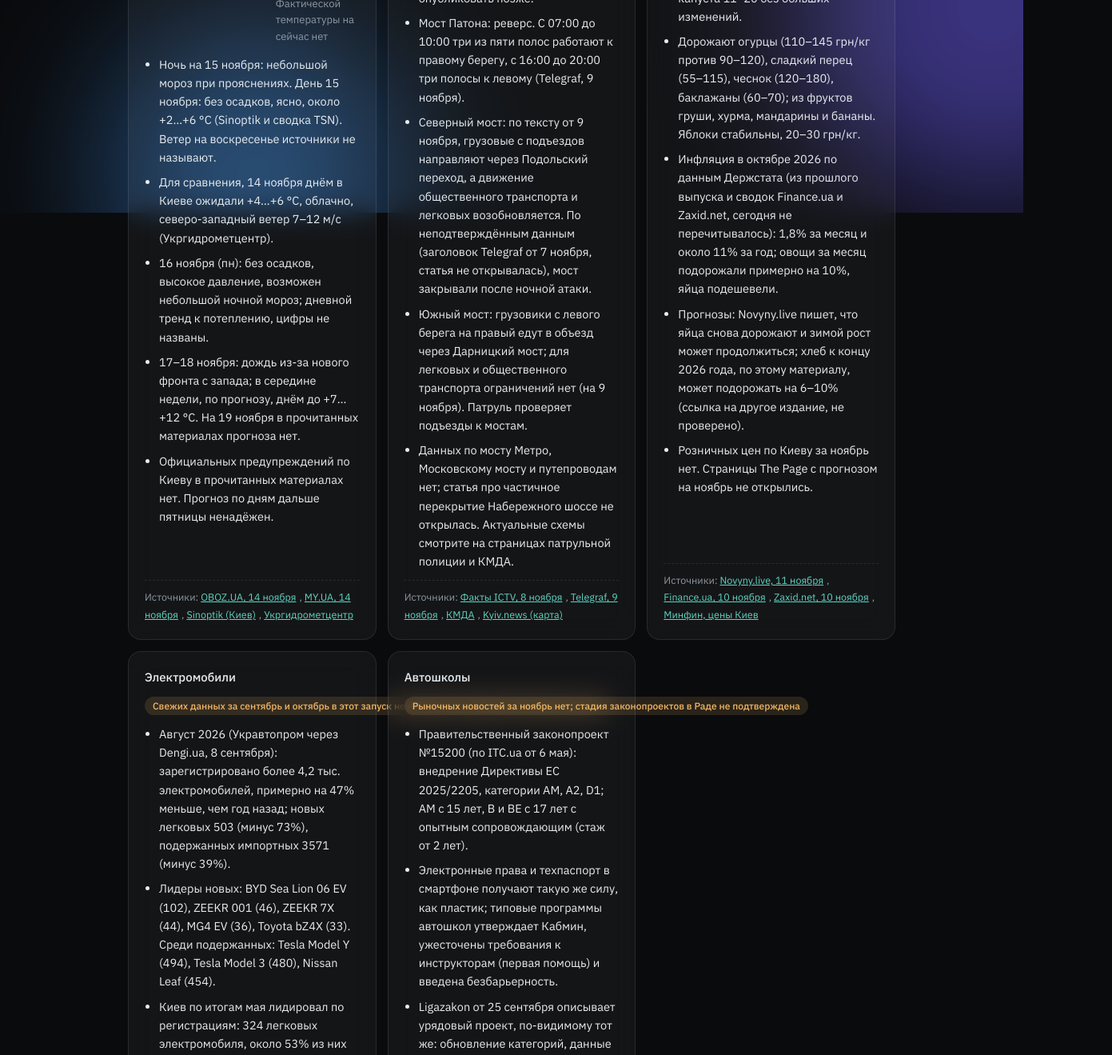
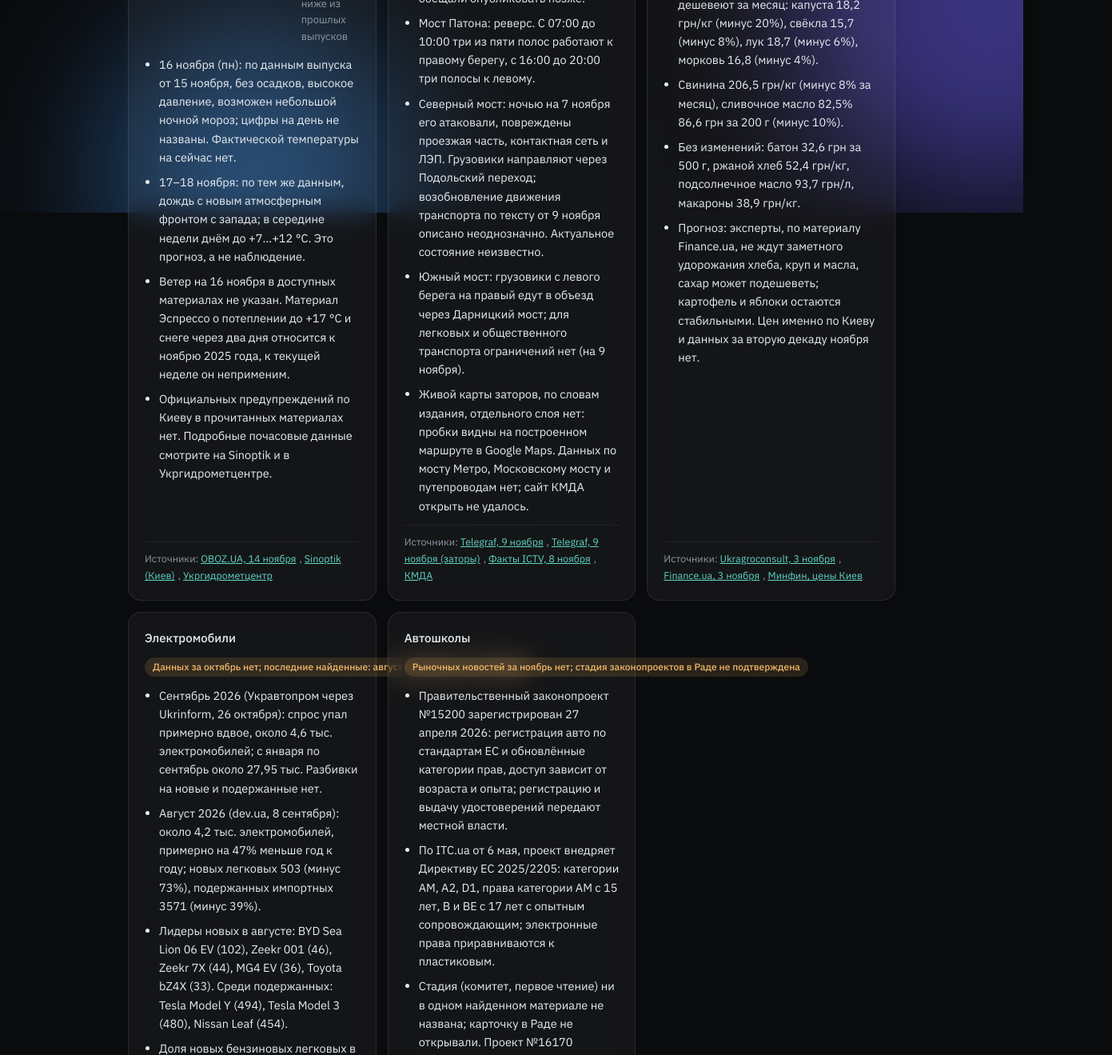
Before and after one commit to Sash5385/Digest, a plain HTML site: page kyiv/index.html in a window 1280 px wide. Shown: the part 534-1853 px from the top of the page at 80% size, 1391 px wide, since content can reach past the window. Drawn offline with Linux system fonts and the light colour scheme; a web font is replaced by a local one.

Commit message:
Обновление инфопанели Киев 16.11.2026

```diff
--- a/kyiv/index.html
+++ b/kyiv/index.html
@@ -141,7 +141,7 @@ code { font-family: var(--font-mono); font-size: 0.9em; background: var(--code-b
 </div>
 <div class="wrap">
   <header>
-    <div class="eyebrow">Обновлено · 15 ноября 2026, 09:48 по Киеву · часть данных свежая, часть из прошлых выпусков</div>
+    <div class="eyebrow">Обновлено · 16 ноября 2026, 09:52 по Киеву · часть данных за прошлые дни</div>
     <h1>Инфопанель <em>Киев</em></h1>
     <p class="lead">Погода, перекрытия дорог, цены, электромобили и новости автошкол. Данные собираются веб-поиском.</p>
     <a class="back" href="/">← Оба дайджеста</a>
@@ -150,64 +150,63 @@ code { font-family: var(--font-mono); font-size: 0.9em; background: var(--code-b
   <div class="grid">
       <article class="card">
         <h2>Погода</h2>
-        <span class="pill warn" style="align-self:flex-start">Данные за 14 ноября (утро); сводки на 15 ноября в тексте нет, это прогноз</span>
-        <div class="weather-now"><div class="temp">+2…+6 °C</div><div class="desc">Прогноз на день 15 ноября: без осадков, ясно; ночью небольшой мороз. Фактической температуры на сейчас нет</div></div>
+        <span class="pill warn" style="align-self:flex-start">Свежей сводки на 16 ноября 2026 получить не удалось; ниже прогноз из прошлых выпусков</span>
+        <div class="weather-now"><div class="temp">нет данных</div><div class="desc">Актуальной температуры на сейчас получить не удалось; прогноз ниже из прошлых выпусков</div></div>
         <ul>
-          <li>Ночь на 15 ноября: небольшой мороз при прояснениях. День 15 ноября: без осадков, ясно, около +2…+6 °C (Sinoptik и сводка TSN). Ветер на воскресенье источники не называют.</li>
-          <li>Для сравнения, 14 ноября днём в Киеве ожидали +4…+6 °C, облачно, северо-западный ветер 7–12 м/с (Укргидрометцентр).</li>
-          <li>16 ноября (пн): без осадков, высокое давление, возможен небольшой ночной мороз; дневной тренд к потеплению, цифры не названы.</li>
-          <li>17–18 ноября: дождь из-за нового фронта с запада; в середине недели, по прогнозу, днём до +7…+12 °C. На 19 ноября в прочитанных материалах прогноза нет.</li>
-          <li>Официальных предупреждений по Киеву в прочитанных материалах нет. Прогноз по дням дальше пятницы ненадёжен.</li>
+          <li>16 ноября (пн): по данным выпуска от 15 ноября, без осадков, высокое давление, возможен небольшой ночной мороз; цифры на день не названы. Фактической температуры на сейчас нет.</li>
+          <li>17–18 ноября: по тем же данным, дождь с новым атмосферным фронтом с запада; в середине недели днём до +7…+12 °C. Это прогноз, а не наблюдение.</li>
+          <li>Ветер на 16 ноября в доступных материалах не указан. Материал Эспрессо о потеплении до +17 °C и снеге через два дня относится к ноябрю 2025 года, к текущей неделе он неприменим.</li>
+          <li>Официальных предупреждений по Киеву в прочитанных материалах нет. Подробные почасовые данные смотрите на Sinoptik и в Укргидрометцентре.</li>
         </ul>
-        <div class="sources">Источники: <a href="https://www.obozrevatel.com/ukr/section-zhizn-stolitsyi/news-teplo-povernetsya-prohnoz-pohody-dlya-kyyeva-na-oblasti-na-nastupni-pyat-dib-14-11-2026.html" target="_blank" rel="noopener">OBOZ.UA, 14 ноября</a>, <a href="https://my.ua/uk/news/cluster/2026-11-14-kiyiv-nakrivaie-rizke-pokholodannia-sinoptiki-nazvali-tochni-dati-i-koli-poteplishaie-detalnii-prognoz" target="_blank" rel="noopener">MY.UA, 14 ноября</a>, <a href="https://sinoptik.ua/pohoda/kyiv" target="_blank" rel="noopener">Sinoptik (Киев)</a>, <a href="https://meteo.gov.ua/" target="_blank" rel="noopener">Укргидрометцентр</a></div>
+        <div class="sources">Источники: <a href="https://www.obozrevatel.com/ukr/section-zhizn-stolitsyi/news-teplo-povernetsya-prohnoz-pohody-dlya-kyyeva-na-oblasti-na-nastupni-pyat-dib-14-11-2026.html" target="_blank" rel="noopener">OBOZ.UA, 14 ноября</a>, <a href="https://sinoptik.ua/pohoda/kyiv" target="_blank" rel="noopener">Sinoptik (Киев)</a>, <a href="https://meteo.gov.ua/" target="_blank" rel="noopener">Укргидрометцентр</a></div>
       </article>
       <article class="card">
         <h2>Перекрытия дорог</h2>
-        <span class="pill warn" style="align-self:flex-start">Новых сводок после 9 ноября нет; статус на 15 ноября не подтверждён</span>
+        <span class="pill warn" style="align-self:flex-start">Последние найденные сводки от 9 ноября; статус на 16 ноября не подтверждён</span>
         <ul>
-          <li>С 9 ноября в Киеве действуют резервные схемы движения через Днепр по трём мостам (МВД, по сообщению Фактов ICTV от 8 ноября); подробные схемы обещали опубликовать позже.</li>
-          <li>Мост Патона: реверс. С 07:00 до 10:00 три из пяти полос работают к правому берегу, с 16:00 до 20:00 три полосы к левому (Telegraf, 9 ноября).</li>
-          <li>Северный мост: по тексту от 9 ноября, грузовые с подъездов направляют через Подольский переход, а движение общественного транспорта и легковых возобновляется. По неподтверждённым данным (заголовок Telegraf от 7 ноября, статья не открывалась), мост закрывали после ночной атаки.</li>
-          <li>Южный мост: грузовики с левого берега на правый едут в объезд через Дарницкий мост; для легковых и общественного транспорта ограничений нет (на 9 ноября). Патруль проверяет подъезды к мостам.</li>
-          <li>Данных по мосту Метро, Московскому мосту и путепроводам нет; статья про частичное перекрытие Набережного шоссе не открылась. Актуальные схемы смотрите на страницах патрульной полиции и КМДА.</li>
+          <li>С 9 ноября в Киеве работают резервные схемы движения между берегами; их объявил министр внутренних дел, сроки окончания не названы, подробные схемы обещали опубликовать позже.</li>
+          <li>Мост Патона: реверс. С 07:00 до 10:00 три из пяти полос работают к правому берегу, с 16:00 до 20:00 три полосы к левому.</li>
+          <li>Северный мост: ночью на 7 ноября его атаковали, повреждены проезжая часть, контактная сеть и ЛЭП. Грузовики направляют через Подольский переход; возобновление движения транспорта по тексту от 9 ноября описано неоднозначно. Актуальное состояние неизвестно.</li>
+          <li>Южный мост: грузовики с левого берега на правый едут в объезд через Дарницкий мост; для легковых и общественного транспорта ограничений нет (на 9 ноября).</li>
+          <li>Живой карты заторов, по словам издания, отдельного слоя нет: пробки видны на построенном маршруте в Google Maps. Данных по мосту Метро, Московскому мосту и путепроводам нет; сайт КМДА открыть не удалось.</li>
         </ul>
-        <div class="sources">Источники: <a href="https://fakty.com.ua/ua/ukraine/20261108-u-kyyevi-z-9-lystopada-pratsyuvatymut-rezervni-shemy-dlya-vodiyiv-mvs/" target="_blank" rel="noopener">Факты ICTV, 8 ноября</a>, <a href="https://news.telegraf.com.ua/ukr/ukraina/5954905-v-kieve-menyayut-pravila-dvizheniya-po-mostam-kakie-pravila-budut-deystvovat-uzhe-s-9-noyabrya" target="_blank" rel="noopener">Telegraf, 9 ноября</a>, <a href="https://kyivcity.gov.ua/" target="_blank" rel="noopener">КМДА</a>, <a href="https://kyiv.news/korysni-servisy/perekryttya-dorih-kyiv-mapa/" target="_blank" rel="noopener">Kyiv.news (карта)</a></div>
+        <div class="sources">Источники: <a href="https://news.telegraf.com.ua/ukr/ukraina/5954905-v-kieve-menyayut-pravila-dvizheniya-po-mostam-kakie-pravila-budut-deystvovat-uzhe-s-9-noyabrya" target="_blank" rel="noopener">Telegraf, 9 ноября</a>, <a href="https://news.telegraf.com.ua/ukr/ukraina/5954928-kiiv-paralizuvalo-de-podivitisya-zatori-pered-robotoyu" target="_blank" rel="noopener">Telegraf, 9 ноября (заторы)</a>, <a href="https://fakty.com.ua/ua/ukraine/20261108-u-kyyevi-z-9-lystopada-pratsyuvatymut-rezervni-shemy-dlya-vodiyiv-mvs/" target="_blank" rel="noopener">Факты ICTV, 8 ноября</a>, <a href="https://kyivcity.gov.ua/" target="_blank" rel="noopener">КМДА</a></div>
       </article>
       <article class="card">
         <h2>Цены в магазинах</h2>
-        <span class="pill warn" style="align-self:flex-start">Свежих розничных цен по Киеву нет; ниже оптовая динамика и сводка Держстата за октябрь</span>
+        <span class="pill warn" style="align-self:flex-start">Свежих цен по Киеву нет; ниже национальные данные Минагро на 3 ноября</span>
         <ul>
-          <li>Оптовые цены на овощи (EastFruit через Novyny.live, 11 ноября): картофель 10–15 грн/кг и лук 12–16 грн/кг дешевеют; морковь 11–14, свёкла 11–14, белокочанная капуста 11–20 без больших изменений.</li>
-          <li>Дорожают огурцы (110–145 грн/кг против 90–120), сладкий перец (55–115), чеснок (120–180), баклажаны (60–70); из фруктов груши, хурма, мандарины и бананы. Яблоки стабильны, 20–30 грн/кг.</li>
-          <li>Инфляция в октябре 2026 по данным Держстата (из прошлого выпуска и сводок Finance.ua и Zaxid.net, сегодня не перечитывалось): 1,8% за месяц и около 11% за год; овощи за месяц подорожали примерно на 10%, яйца подешевели.</li>
-          <li>Прогнозы: Novyny.live пишет, что яйца снова дорожают и зимой рост может продолжиться; хлеб к концу 2026 года, по этому материалу, может подорожать на 6–10% (ссылка на другое издание, не проверено).</li>
-          <li>Розничных цен по Киеву за ноябрь нет. Страницы The Page с прогнозом на ноябрь не открылись.</li>
+          <li>Яйца: 47,8 грн за десяток, минус 21% за месяц и минус 27% к прошлому году (средние по стране, Минагро через Ukragroconsult).</li>
+          <li>Овощи борщевого набора дешевеют за месяц: капуста 18,2 грн/кг (минус 20%), свёкла 15,7 (минус 8%), лук 18,7 (минус 6%), морковь 16,8 (минус 4%).</li>
+          <li>Свинина 206,5 грн/кг (минус 8% за месяц), сливочное масло 82,5% 86,6 грн за 200 г (минус 10%).</li>
+          <li>Без изменений: батон 32,6 грн за 500 г, ржаной хлеб 52,4 грн/кг, подсолнечное масло 93,7 грн/л, макароны 38,9 грн/кг.</li>
+          <li>Прогноз: эксперты, по материалу Finance.ua, не ждут заметного удорожания хлеба, круп и масла, сахар может подешеветь; картофель и яблоки остаются стабильными. Цен именно по Киеву и данных за вторую декаду ноября нет.</li>
         </ul>
-        <div class="sources">Источники: <a href="https://novyny.live/ekonomi/kartoplia-deshevshaie-a-frukti-dorozhchaiut-shcho-vidbuvaietsia-z-tsinami-v-ukrayini-353603.html" target="_blank" rel="noopener">Novyny.live, 11 ноября</a>, <a href="https://news.finance.ua/ua/shho-podorozhchalo-za-rik-naybil-she-dani-derzhstatu" target="_blank" rel="noopener">Finance.ua, 10 ноября</a>, <a href="https://zaxid.net/inflyatsiya_v_ukrayini_priskorilasya_do_11_vostannye_take_bulo_u_2024_n1649823" target="_blank" rel="noopener">Zaxid.net, 10 ноября</a>, <a href="https://index.minfin.com.ua/ua/markets/product-prices/kiev/" target="_blank" rel="noopener">Минфин, цены Киев</a></div>
+        <div class="sources">Источники: <a href="https://ukragroconsult.com/news/na-pochatku-lystopada-v-ukrayini-znyzylysya-cziny-na-osnovni-produkty-harchuvannya/" target="_blank" rel="noopener">Ukragroconsult, 3 ноября</a>, <a href="https://news.finance.ua/ua/na-yaki-produkty-v-ukraini-znyzylysya-ciny-u-lystopadi-infohrafika" target="_blank" rel="noopener">Finance.ua, 3 ноября</a>, <a href="https://index.minfin.com.ua/ua/markets/product-prices/kiev/" target="_blank" rel="noopener">Минфин, цены Киев</a></div>
       </article>
       <article class="card">
         <h2>Электромобили</h2>
-        <span class="pill warn" style="align-self:flex-start">Свежих данных за сентябрь и октябрь в этот запуск не получено; последние прочитанные: август</span>
+        <span class="pill warn" style="align-self:flex-start">Данных за октябрь нет; последние найденные: август и общий итог по сентябрю</span>
         <ul>
-          <li>Август 2026 (Укравтопром через Dengi.ua, 8 сентября): зарегистрировано более 4,2 тыс. электромобилей, примерно на 47% меньше, чем год назад; новых легковых 503 (минус 73%), подержанных импортных 3571 (минус 39%).</li>
-          <li>Лидеры новых: BYD Sea Lion 06 EV (102), ZEEKR 001 (46), ZEEKR 7X (44), MG4 EV (36), Toyota bZ4X (33). Среди подержанных: Tesla Model Y (494), Tesla Model 3 (480), Nissan Leaf (454).</li>
-          <li>Киев по итогам мая лидировал по регистрациям: 324 легковых электромобиля, около 53% из них подержанные; среди новых в столице чаще брали Toyota bZ4X (Dengi.ua, 22 июня).</li>
-          <li>Рекорд был в октябре 2025: около 13,3 тыс. легковых электромобилей, перед возвратом НДС 20% с 1 января 2026 (Finance.ua, 10 ноября 2025). С тех пор рынок резко упал.</li>
-          <li>Цен на модели в прочитанных материалах нет. Текущий статус льгот по НДС и новых решений на ноябрь 2026 не подтверждён.</li>
+          <li>Сентябрь 2026 (Укравтопром через Ukrinform, 26 октября): спрос упал примерно вдвое, около 4,6 тыс. электромобилей; с января по сентябрь около 27,95 тыс. Разбивки на новые и подержанные нет.</li>
+          <li>Август 2026 (dev.ua, 8 сентября): около 4,2 тыс. электромобилей, примерно на 47% меньше год к году; новых легковых 503 (минус 73%), подержанных импортных 3571 (минус 39%).</li>
+          <li>Лидеры новых в августе: BYD Sea Lion 06 EV (102), Zeekr 001 (46), Zeekr 7X (44), MG4 EV (36), Toyota bZ4X (33). Среди подержанных: Tesla Model Y (494), Tesla Model 3 (480), Nissan Leaf (454).</li>
+          <li>Доля новых бензиновых легковых в августе выросла до 39,1% против 32,3% год назад; в апреле обсуждали дорожный сбор для владельцев электромобилей (заголовки Ukrinform, текст не открывался).</li>
+          <li>Цен на модели на украинском рынке и решений по налогам на ноябрь 2026 в прочитанных материалах нет; статья Dengi.ua за этот период не открылась.</li>
         </ul>
-        <div class="sources">Источники: <a href="https://dengi.ua/ua/business/9762395-elektromobili-rizko-vtratili-pozitsiyi-yaki-modeli-obirali-ukrayintsi" target="_blank" rel="noopener">Dengi.ua, 8 сентября</a>, <a href="https://dengi.ua/ua/amp-page/business/9761087-elektromobili-v-ukrayini-yaki-regioni-stali-liderami-za-kilkistyu-rejestratsij" target="_blank" rel="noopener">Dengi.ua, 22 июня</a>, <a href="https://news.finance.ua/ua/ukrainci-masovo-kupuyut-elektrokary-pered-povernennyam-pdv" target="_blank" rel="noopener">Finance.ua (ноябрь 2025)</a></div>
+        <div class="sources">Источники: <a href="https://www.ukrinform.ua/tag-elektromobili" target="_blank" rel="noopener">Ukrinform, лента «Электромобили»</a>, <a href="https://dev.ua/news/rynok-elektromobiliv-v-ukraini-skorotyvsia-maizhe-napolovynu-yaki-modeli-kupuvaly-naichastishe-u-serpni-1788844353" target="_blank" rel="noopener">dev.ua, 8 сентября</a></div>
       </article>
       <article class="card">
         <h2>Автошколы</h2>
         <span class="pill warn" style="align-self:flex-start">Рыночных новостей за ноябрь нет; стадия законопроектов в Раде не подтверждена</span>
         <ul>
-          <li>Правительственный законопроект №15200 (по ITC.ua от 6 мая): внедрение Директивы ЕС 2025/2205, категории AM, A2, D1; AM с 15 лет, B и BE с 17 лет с опытным сопровождающим (стаж от 2 лет).</li>
-          <li>Электронные права и техпаспорт в смартфоне получают такую же силу, как пластик; типовые программы автошкол утверждает Кабмин, ужесточены требования к инструкторам (первая помощь) и введена безбарьерность.</li>
-          <li>Ligazakon от 25 сентября описывает урядовый проект, по-видимому тот же: обновление категорий, данные о приостановке прав вносят в реестр, полиция сможет изымать недействительные удостоверения. Номер в тексте не указан.</li>
-          <li>Стадия (комитет, первое чтение) ни в одном материале 2026 года не названа. Законопроект №16170 (регистрация 20 октября) известен из прошлого выпуска, карточку в Раде сегодня не открывали.</li>
-          <li>Самостоятельная подготовка без автошколы: найден только материал 2022 года о проекте №7354, он неактуален. Новостей о ценах и лицензиях автошкол нет.</li>
+          <li>Правительственный законопроект №15200 зарегистрирован 27 апреля 2026: регистрация авто по стандартам ЕС и обновлённые категории прав, доступ зависит от возраста и опыта; регистрацию и выдачу удостоверений передают местной власти.</li>
+          <li>По ITC.ua от 6 мая, проект внедряет Директиву ЕС 2025/2205: категории AM, A2, D1, права категории AM с 15 лет, B и BE с 17 лет с опытным сопровождающим; электронные права приравниваются к пластиковым.</li>
+          <li>Стадия (комитет, первое чтение) ни в одном найденном материале не названа; карточку в Раде не открывали. Проект №16170 известен по прошлому выпуску, свежих данных по нему нет.</li>
+          <li>Самостоятельная подготовка без автошколы: найден только материал 2022 года о проекте №7354, его статус на сегодня неизвестен. Нововведений по самообучению в проекте 15200 в прочитанных текстах нет.</li>
+          <li>Новостей о ценах, лицензиях и закрытии автошкол в Украине не найдено.</li>
         </ul>
-        <div class="sources">Источники: <a href="https://itc.ua/ua/novini/prava-z-15-rokiv-tsyfrovi-dokumenty-ta-kategoriyi/" target="_blank" rel="noopener">ITC.ua, 6 мая</a>, <a href="https://buh.ligazakon.net/news/246382_obnovlenie-kategoriy-voditelskikh-prav-i-trebovaniy-k-voditelyam-zakonoproekt-v-rade" target="_blank" rel="noopener">Ligazakon, 25 сентября</a>, <a href="https://buh.ligazakon.net/news/246932_onovlennya-dlya-vodv-ta-bznesu-v-ukran-zaprovadyat-nov-pravila-vidach-ta-perevrki-posvdchen" target="_blank" rel="noopener">Ligazakon, 28 октября</a>, <a href="https://itd.rada.gov.ua/billinfo/Bills/Card/71070" target="_blank" rel="noopener">Карточка №16170 в Раде</a></div>
+        <div class="sources">Источники: <a href="https://buhplatforma.com.ua/news/117966-vodiiski-prava-ta-reiestratsiia-avto-za-standartamy-yes-zareiestruvaly-zakonoproiekt" target="_blank" rel="noopener">Buhplatforma, 4 мая</a>, <a href="https://itc.ua/ua/novini/prava-z-15-rokiv-tsyfrovi-dokumenty-ta-kategoriyi/" target="_blank" rel="noopener">ITC.ua, 6 мая</a>, <a href="https://borgexpert.com/news/deputaty-proponuiut-hotuvatys-do-ispytu-na-vodijski-prava-bez-avtoshkoly-pro-shcho-zakonoproiekt" target="_blank" rel="noopener">Borgexpert, 2022</a>, <a href="https://itd.rada.gov.ua/billinfo/Bills/Card/71070" target="_blank" rel="noopener">Карточка №16170 в Раде</a></div>
       </article>
   </div>
   <p class="foot">Перекрытия и погода меняются быстрее остального, для точных деталей на конкретный час сверяйся с источниками.</p>
```
